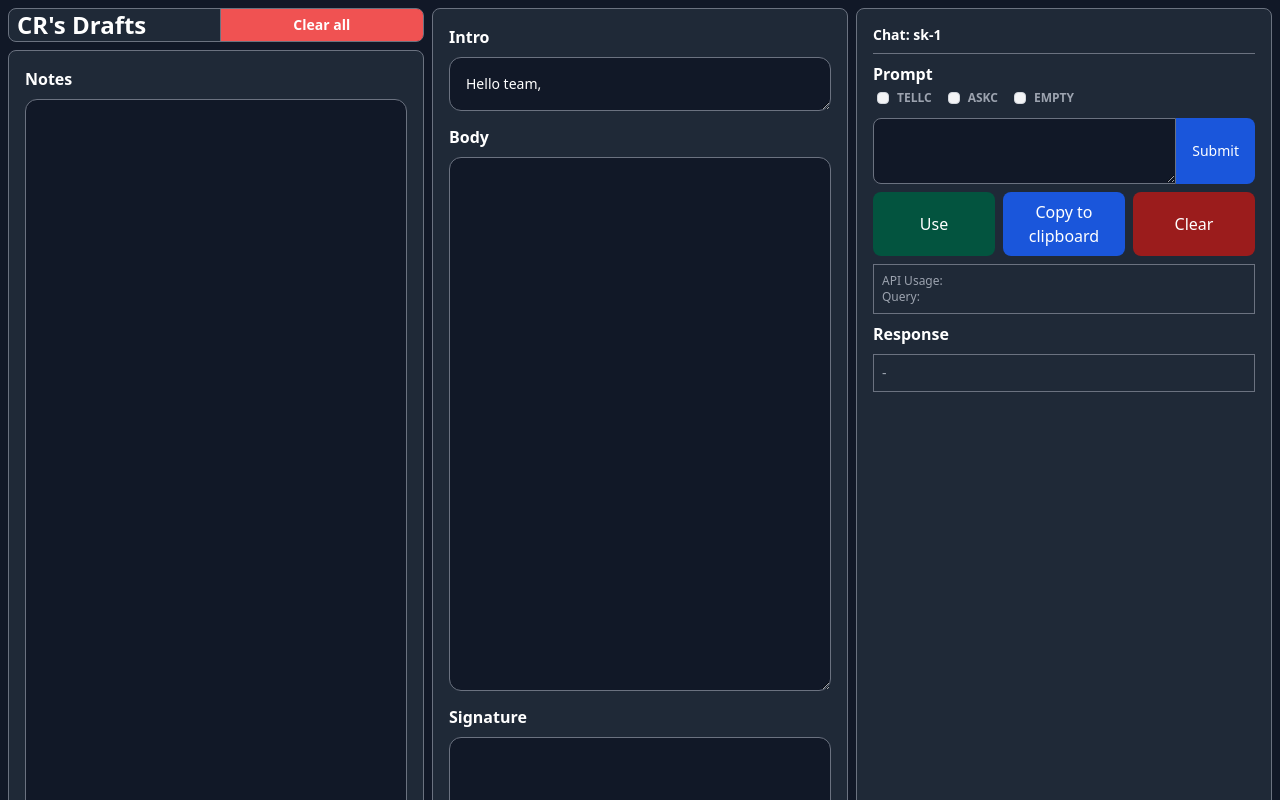
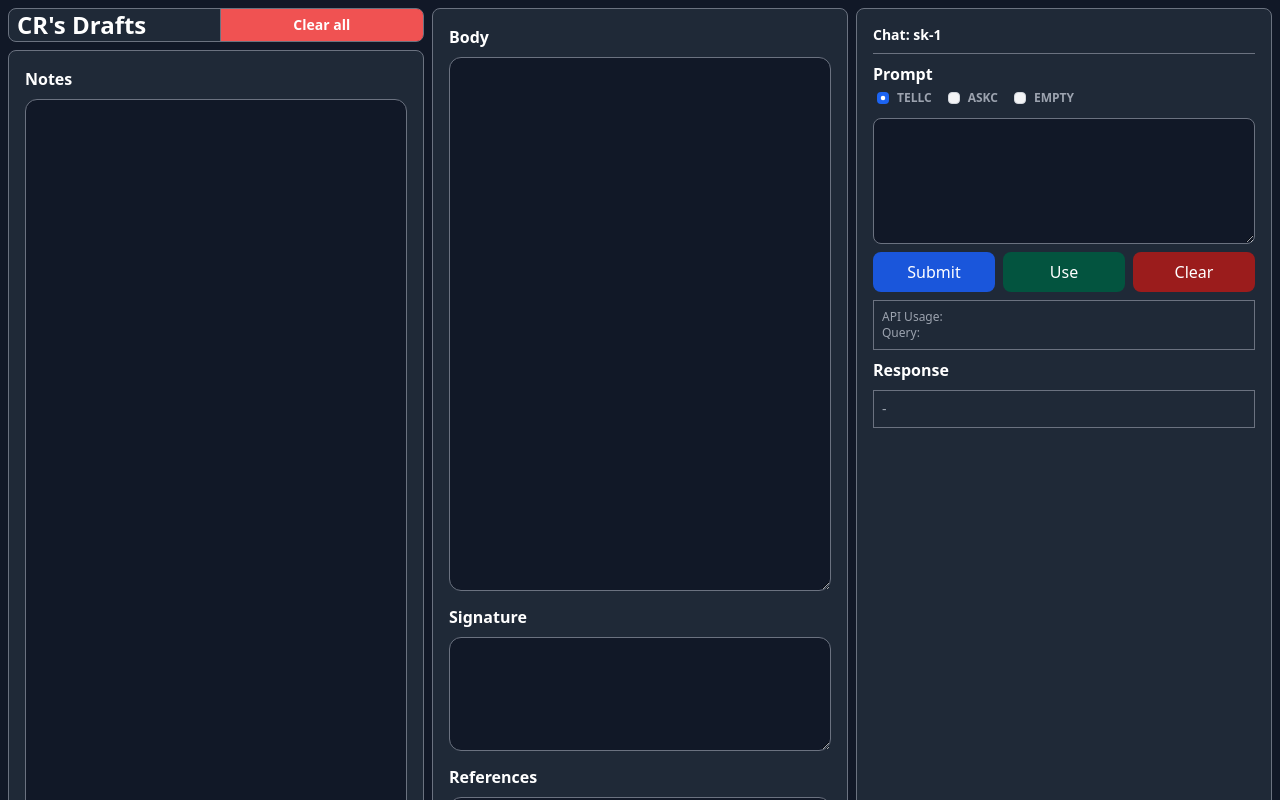
Before and after one commit to SanchezPepe/canner-drafts, a Nuxt app: page /1 in a window 1280 px wide. Shown: the top 800 px of the page. Built offline with nearby package versions, Linux system fonts and the light colour scheme.

Commit message:
removed intro field and minor cosmetic changes to the ui

```diff
--- a/pages/[token].vue
+++ b/pages/[token].vue
@@ -109,34 +109,26 @@
         <div class="flex my-2">
           <!-- Prompt -->
           <textarea
-            class="w-full p-3 text-sm text-white border border-gray-500 rounded-l-lg bg-gray-900 focus:ring-blue-500 focus:border-blue-500"
+            class="w-full p-3 text-sm text-white border border-gray-500 rounded-lg bg-gray-900 focus:ring-blue-500 focus:border-blue-500"
             v-model="chat.input"
             required
-            :rows="2"
+            :rows="5"
           />
-
-          <!-- Submit button -->
-          <button
-            @click="fetchGpt3Response"
-            class="text-white bg-blue-700 hover:bg-blue-800 font-medium rounded-r-lg text-sm px-4 py-2 dark:bg-blue-600"
-          >
-            Submit
-          </button>
         </div>
 
         <!-- copy to clipboard button -->
         <div class="grid grid-cols-3 gap-2 mt-2">
           <button
+            @click="copyChatToClipboard"
+            class="inline-flex items-center p-2 font-medium justify-center text-white bg-blue-700 rounded-lg focus:ring-4 focus:ring-blue-200 hover:bg-blue-800"
+          >
+            Submit
+          </button>
+          <button
             @click="useChat"
             class="inline-flex items-center p-2 font-medium justify-center text-white bg-green-800 rounded-lg focus:ring-4 focus:ring-red-200 hover:bg-green-800"
           >
             Use
-          </button>
-          <button
-            @click="copyChatToClipboard"
-            class="inline-flex items-center p-2 font-medium justify-center text-white bg-blue-700 rounded-lg focus:ring-4 focus:ring-blue-200 hover:bg-blue-800"
-          >
-            Copy to clipboard
           </button>
           <button
             @click="clearChat"
@@ -182,11 +174,6 @@ export default {
 
     const state = reactive({
       drafter: {
-        intro: {
-          label: "Intro",
-          text: "Hello team,",
-          rows: 1,
-        },
         body: {
           label: "Body",
           text: "",
@@ -195,7 +182,7 @@ export default {
         signature: {
           label: "Signature",
           text: "",
-          rows: 6,
+          rows: 4,
         },
         references: {
           label: "References",
@@ -219,6 +206,7 @@ export default {
         key: "sk-",
         input: "",
         query: "",
+        selectedRadio: "TELLC",
         response: {
           message: "-",
         },
@@ -314,7 +302,7 @@ export default {
     }
 
     function copyToClipboard() {
-      const text = `${this.drafter.intro.text}\n\n${this.drafter.body.text}\n\n${this.drafter.signature.text}\n\n${this.drafter.references.text}`;
+      const text = `${this.drafter.body.text}\n\n${this.drafter.signature.text}\n\n${this.drafter.references.text}`;
 
       try {
         navigator.clipboard.writeText(text);
```
